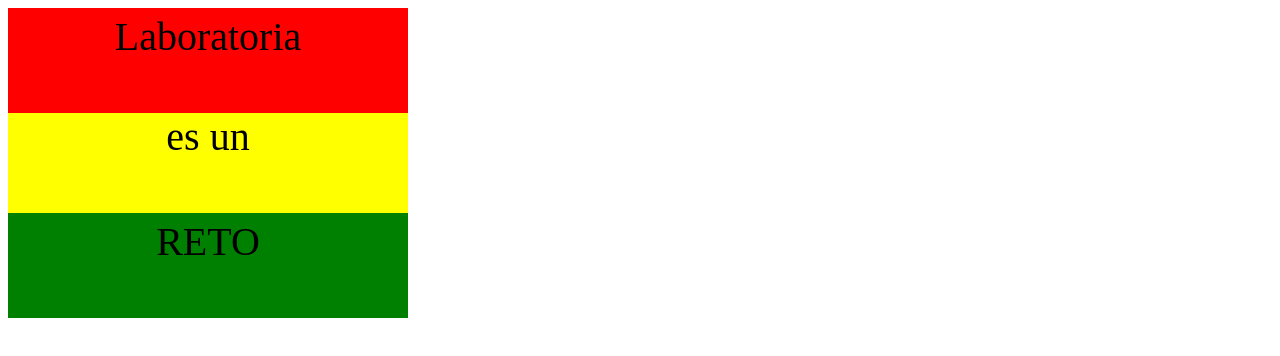
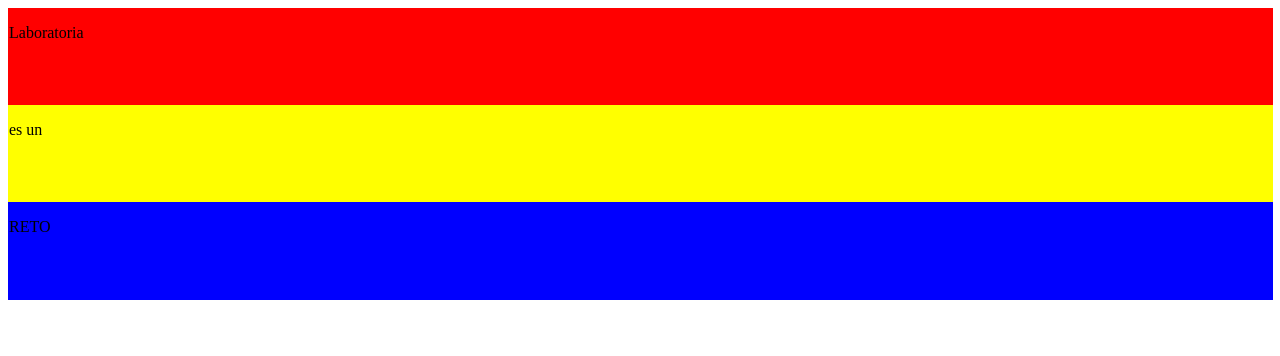
Before and after one commit to ZirtQuesadas/Displays, a plain HTML site: page index.html in a window 1280 px wide. Drawn offline with Linux system fonts and the light colour scheme.

Commit message:
1a parte ejercicio, correcciones

```diff
--- a/index.html
+++ b/index.html
@@ -9,8 +9,16 @@
 		<!-- Escribe tu código aqui -->
 	</head>
 	<body>
-	<div class="rojo pd15 pdt5">Laboratoria</div>
-	<div class="amarillo pd15"> es un </div>
-	<div class="may verde pdt5">reto</div>
+		<div>
+			<div class="rojo pdleft15">
+				<p>Laboratoria</p>
+			</div>
+			<div class="amarillo pdleft15">
+				<p> es un </p>
+			</div>
+			<div class="may azul pdleft15">
+				<p>reto</p>
+			</div>
+		</div>
 	</body>
 </html>
--- a/main.css
+++ b/main.css
@@ -4,19 +4,31 @@
 .rojo{
 	background-color: red;
 	}
-.verde {
-	background-color: green;
+.azul {
+	background-color: blue;
 }
-div {height: 100px;
-	 width: 400px;
-	 font-size: 40px;
-	 text-align: center;
+div {height: 10%;
+	 width: 100%;
+	 font-size: 100%;
+	 text-align: left;
+	 padding-bottom: 0%;
+	 }
+p 	{margin-bottom: 0%;
+	text-align: left;
+	padding-bottom: 5%;
+	padding-top: 0%;
+	display: inline-block;
 	}
-.pdl15 {padding-left: 15px;
-}
-.pdt5{
-	padding-top: 5px;
-}
-.may{
+.pdbott {
+		}
+.pdleft15 {padding-left: 1px;
+		}
+.pdtop{
+	padding-top: 1%;
+		}
+.may	{
 	text-transform: uppercase;
-}
+		}
+.pinline{
+	display: inline-block;
+		}
```
Lines whose indentation alone changed are shown as unchanged.
